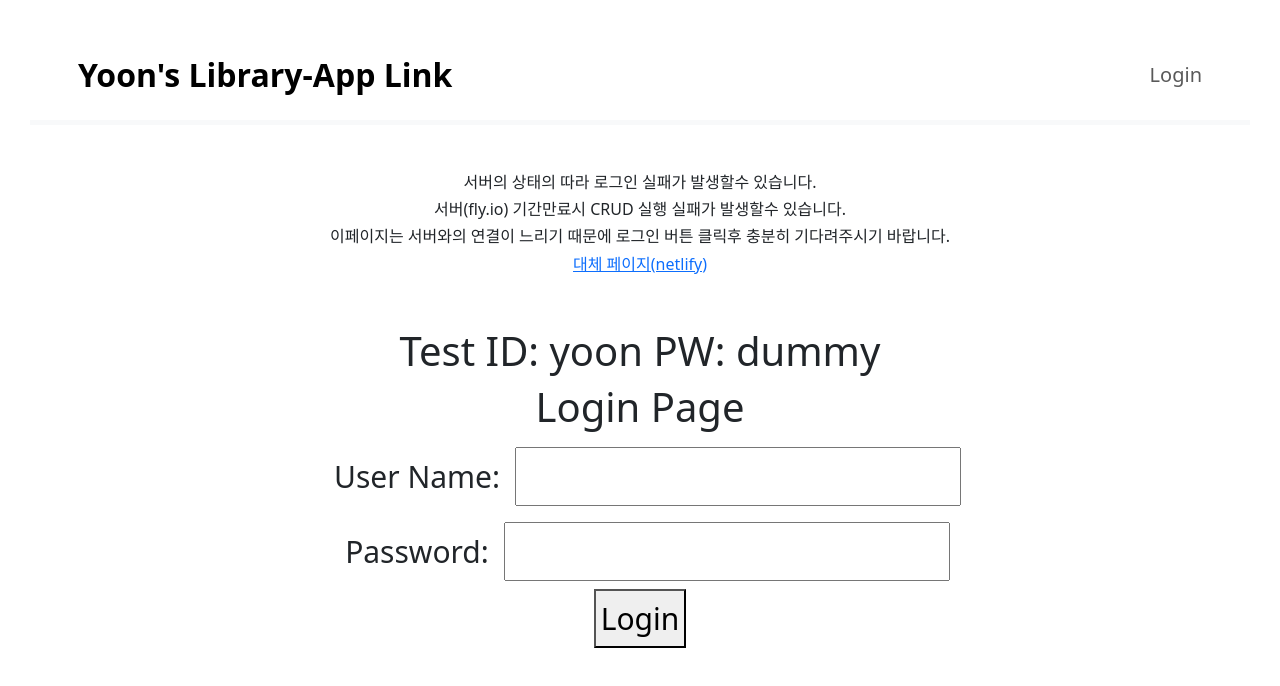
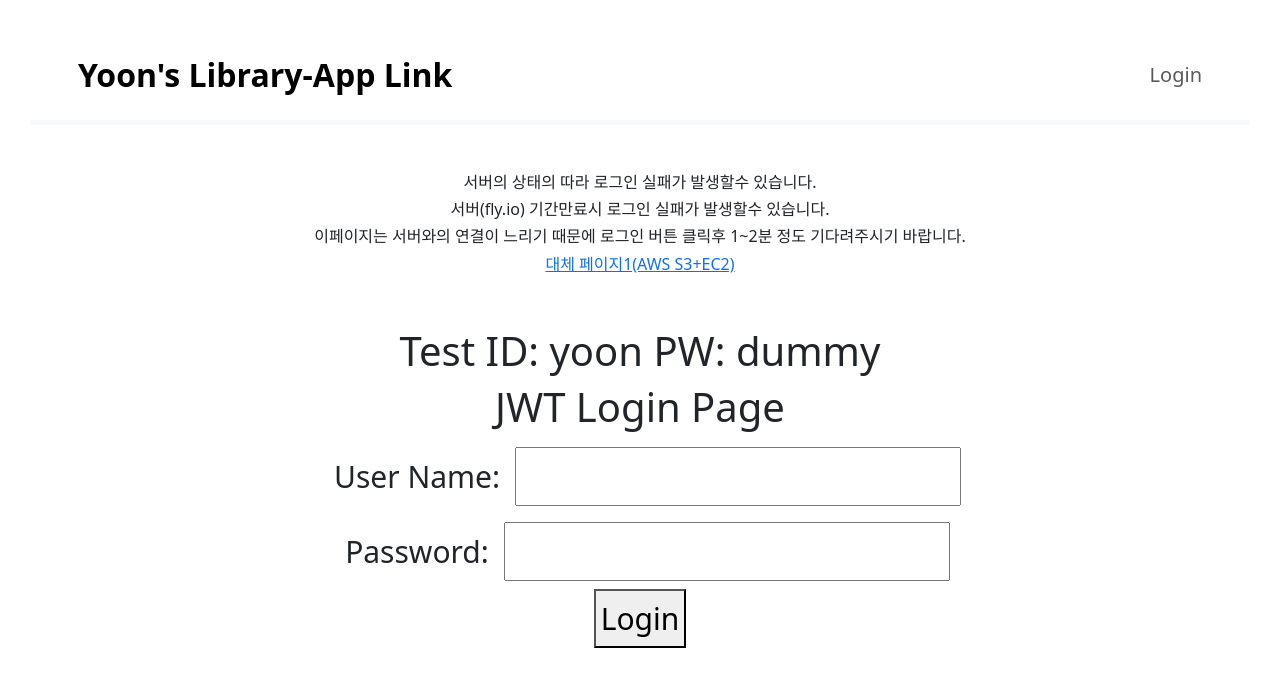
Before and after one commit to SuHwanYoon/Todo-React-client, a React (Create React App) app: page / in a window 1280 px wide. Shown: the top 686 px of the page. Built offline with nearby package versions, Linux system fonts and the light colour scheme.

Commit message:
modify ui text to korean

```diff
--- a/src/components/todo/ListTodosComponent.jsx
+++ b/src/components/todo/ListTodosComponent.jsx
@@ -85,7 +85,7 @@ function ListTodosComponent() {
   return (
     // 부트스트랩 사용- container
     <div className="container">
-      <h1>Todo List</h1>
+      <h1>할일목록 페이지</h1>
       {/* 삭제시 {message}가 null이 아닐때만 화면에 표시 */}
       {message && <div className="alert alert-warning">{message}</div>}
       <div>
@@ -94,11 +94,11 @@ function ListTodosComponent() {
           <thead>
             <tr>
               {/* bold 처리를 위해 <th/> 사용 */}
-              <th>Description</th>
-              <th>Is Done?</th>
-              <th>Target Date</th>
-              <th>Delete</th>
-              <th>Update</th>
+              <th>내용</th>
+              <th>달성여부</th>
+              <th>목표날짜</th>
+              <th>삭제</th>
+              <th>수정</th>
             </tr>
           </thead>
           <tbody>
@@ -125,7 +125,7 @@ function ListTodosComponent() {
                         className="btn btn-warning"
                         onClick={() => deleteTodo(todo.id)}
                       >
-                        Delete
+                        삭제
                       </button>
                     </td>
                     {/* bootstrap 갱신버튼 추가 */}
@@ -134,7 +134,7 @@ function ListTodosComponent() {
                         className="btn btn-success"
                         onClick={() => updateTodo(todo.id)}
                       >
-                        Update
+                        수정
                       </button>
                     </td>
                   </tr>
@@ -145,7 +145,7 @@ function ListTodosComponent() {
         </table>
       </div>
       <div className="btn btn-success m-5" onClick={addNewTodo}>
-        Add New Todo
+        새로운 할일 추가
       </div>
     </div>
   );
--- a/src/components/todo/LoginComponent.jsx
+++ b/src/components/todo/LoginComponent.jsx
@@ -53,12 +53,12 @@ function LoginComponent(){
             {/* 컴포넌트로 사용하기에는 작아서 메서드를 이용해서 메세지를 출력  */}
 
             <h6>서버의 상태의 따라 로그인 실패가 발생할수 있습니다.</h6>
-            <h6>서버(fly.io) 기간만료시 CRUD 실행 실패가 발생할수 있습니다.</h6>
-            <h6>이페이지는 서버와의 연결이 느리기 때문에 로그인 버튼 클릭후 충분히 기다려주시기 바랍니다.</h6>
-            <h6><a href="https://yoonreatclient.netlify.app/">대체 페이지(netlify)</a></h6>
+            <h6>서버(fly.io) 기간만료시 로그인 실패가 발생할수 있습니다.</h6>
+            <h6>이페이지는 서버와의 연결이 느리기 때문에 로그인 버튼 클릭후 1~2분 정도 기다려주시기 바랍니다.</h6>
+            <h6><a href="http://yoon-react-client.s3-website.ap-northeast-2.amazonaws.com/">대체 페이지1(AWS S3+EC2)</a></h6>
             <br />
             <h1>Test ID: yoon  PW: dummy</h1>
-            <h1>Login Page</h1>
+            <h1>JWT Login Page</h1>
             {/* 로그인 실패상태 변수가 true라면 로그인 실패메세지를 반환 */}
             {showErrorMessage && <div className='errorMessage'>로그인 실패 ID와PW를 확인해주세요</div>}
 
```
